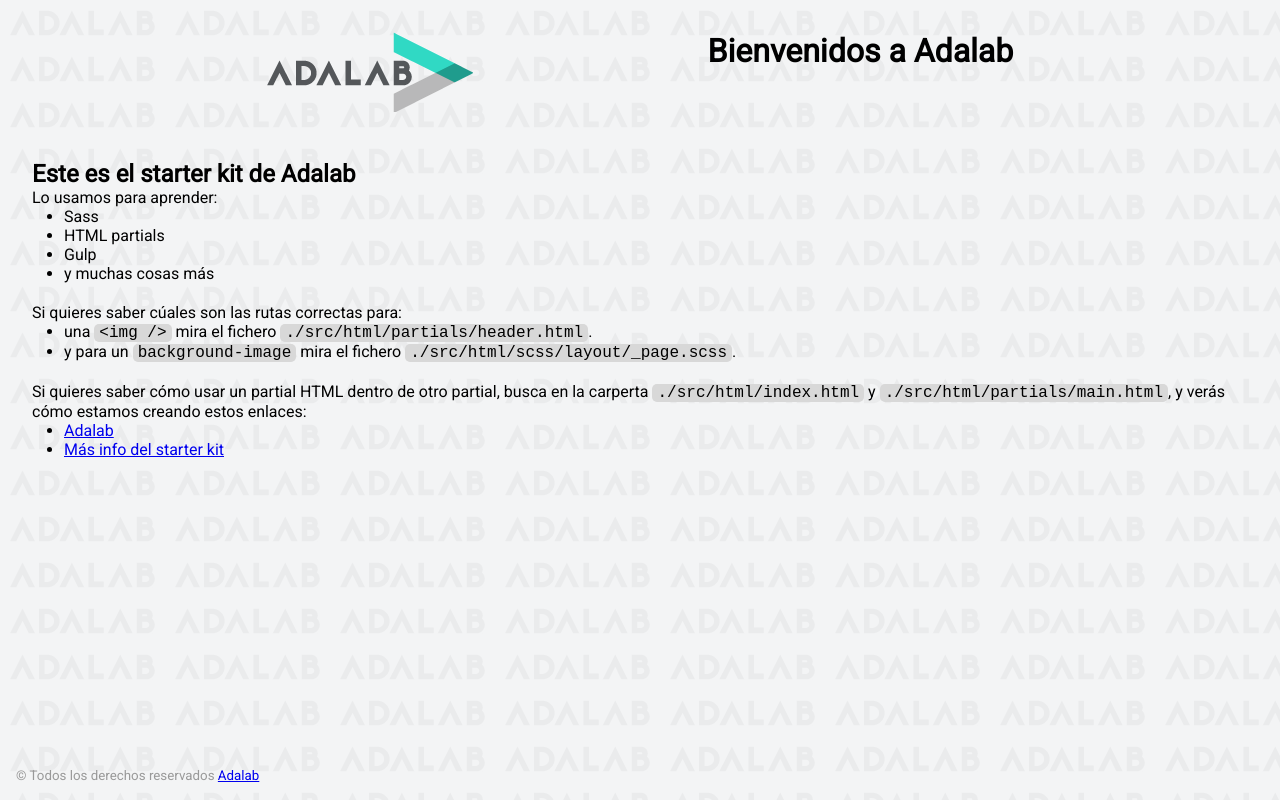
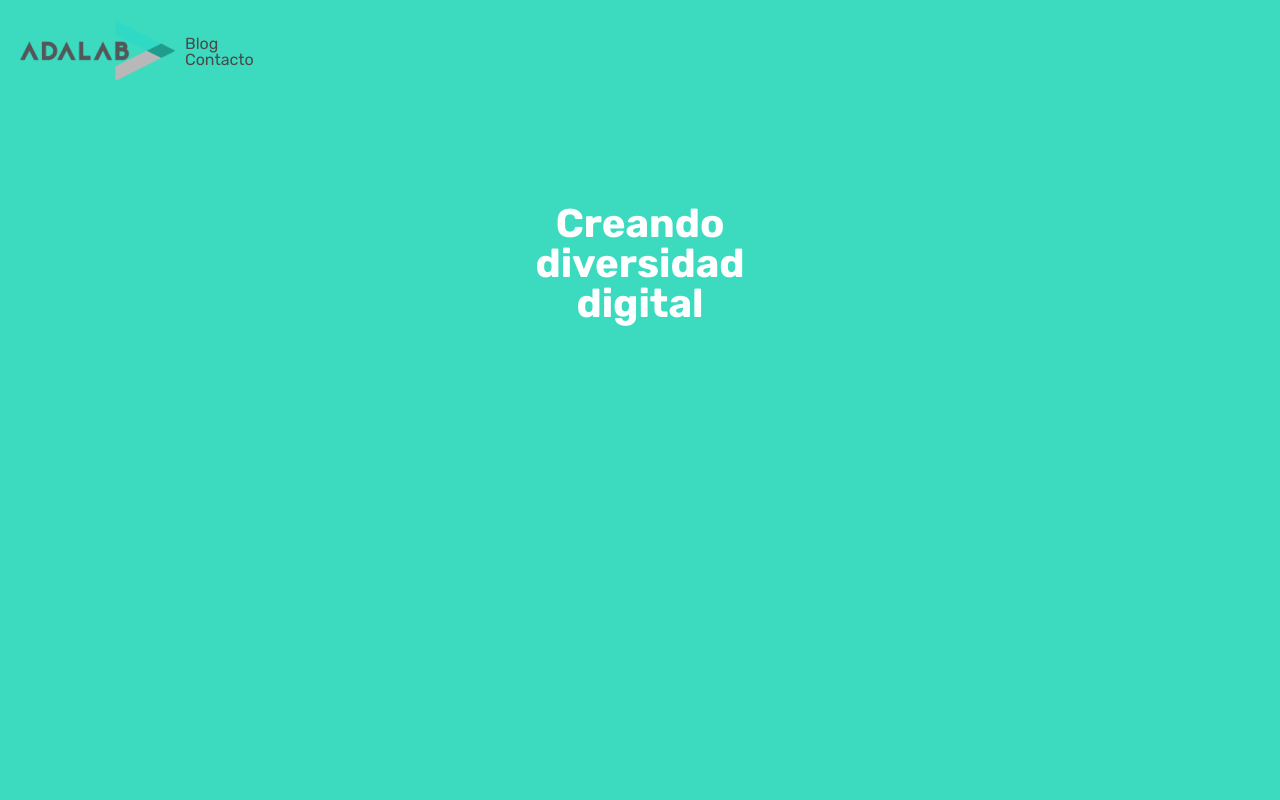
Before and after one commit to Adalab/modulo-1-evaluacion-intermedia-modehans, a website: page docs/index.html in a window 1280 px wide. Drawn offline with Linux system fonts and the light colour scheme.

Commit message:
Changed issues and renamed classes according to BEM

```diff
--- a/docs/index.html
+++ b/docs/index.html
@@ -1,68 +1,33 @@
 <!DOCTYPE html>
 <html lang="es">
-  <head>
-    <meta charset="UTF-8" />
-    <meta name="viewport" content="width=device-width, initial-scale=1" />
-    <title>Adalab Web Starter Kit</title>
-    <link href="https://fonts.googleapis.com/css?family=Roboto&display=swap" rel="stylesheet" />
-    <link rel="stylesheet" href="./assets/css/main.css" />
-    <link rel="icon" href="./assets/images/favicon.png" />
-  </head>
 
-  <body>
-    <div class="page">
-      <header class="page__header">
-        <img src="./assets/images/logo-adalab.png" alt="Adalab">
-        <h1>Bienvenidos a Adalab</h1>
-      </header>
+<head>
+  <meta charset="UTF-8">
+  <meta http-equiv="X-UA-Compatible" content="IE=edge">
+  <meta name="viewport" content="width=device-width, initial-scale=1.0">
+  <link rel="preconnect" href="https://fonts.gstatic.com">
+  <link href="https://fonts.googleapis.com/css2?
+family=Rubik:wght@400;700&display=swap" rel="stylesheet">
+  <link rel="stylesheet" href="./assets/css/main.css">
+  <title>Evaluación intermedia módulo 1</title>
+</head>
 
-      <main class="page__main">
-        <h2>Este es el starter kit de Adalab</h2>
-        <p>Lo usamos para aprender:</p>
-        <ul class="main__list">
-          <li>Sass</li>
-          <li>HTML partials</li>
-          <li>Gulp</li>
-          <li>y muchas cosas más</li>
-        </ul>
-        <p>Si quieres saber cúales son las rutas correctas para:</p>
-        <ul class="main__list">
-          <li>
-            una <code class="code">&lt;img /&gt;</code> mira el fichero
-            <code class="code">./src/html/partials/header.html</code>.
-          </li>
-          <li>
-            y para un <code class="code">background-image</code> mira el fichero
-            <code class="code">./src/html/scss/layout/_page.scss</code>.
-          </li>
-        </ul>
-        <p>
-          Si quieres saber cómo usar un partial HTML dentro de otro partial, busca en la carperta
-          <code class="code">./src/html/index.html</code> y
-          <code class="code">./src/html/partials/main.html</code>, y verás cómo estamos creando estos
-          enlaces:
-        </p>
-        <ul class="main__list">
-          <li>
-            <a class="link__adalab" href="https://adalab.es">Adalab</a>
+<body>
+  <header class="header">
+    <a class="header__logo" href="https://adalab.es/" target="_blank"> <img
+        src="./assets/images/adalab-logo-155x61.png " alt="Logo Adalab"></a>
 
-          </li>
-          <li>
-            <a class="" href="./more-info.html">Más info del starter kit</a>
+    <nav class=>
+      <ul class="menu">
+        <li><a class="menu__link" href="#">Blog</a></li>
+        <li><a class="menu__link" href="#">Contacto</a></li>
+      </ul>
+    </nav>
+  </header>
 
-          </li>
-        </ul>
-      </main>
+  <main class="main">
+    <h1 class="title"> Creando diversidad digital </h1>
+  </main>
+</body>
 
-      <footer class="page__footer">
-        <small>
-          &copy; Todos los derechos reservados
-          <a class="link__adalab" href="https://adalab.es">Adalab</a>
-
-        </small>
-      </footer>
-
-    </div>
-    <script src="./assets/js/main.js"></script>
-  </body>
 </html>
--- a/src/scss/components/_code.scss
+++ /dev/null
@@ -1,9 +0,0 @@
-// estilos para las etiquetas <code>
-// más info sobre la etiqueta code https://developer.mozilla.org/es/docs/Web/HTML/Elemento/code
-
-.code {
-  font-size: 16px;
-  background: #d8d8d8;
-  padding: 0 5px;
-  border-radius: 5px;
-}
--- a/src/scss/components/_links.scss
+++ /dev/null
@@ -1,9 +0,0 @@
-.link__adalab:hover {
-  background-color: #099d8d;
-  color: #fff;
-}
-
-.link__github:hover {
-  background-color: #CCC;
-  color: #000;
-}
--- a/src/scss/core/_variables.scss
+++ /dev/null
@@ -1,6 +0,0 @@
-// fonts
-$font-main: 'Roboto', sans-serif;
-
-// colors
-$color-bg: #f3f4f5;
-$color-secondary: #999;
--- a/src/scss/layout/_footer.scss
+++ /dev/null
@@ -1,8 +0,0 @@
-.page__footer {
-  position: fixed;
-  left: 0;
-  bottom: 0;
-  width: 100vw;
-  padding: 1rem;
-  color: $color-secondary;
-}
--- a/src/scss/layout/_header.scss
+++ /dev/null
@@ -1,5 +0,0 @@
-.page__header {
-  display: flex;
-  justify-content: space-evenly;
-  margin-bottom: 3rem;
-}
--- a/src/scss/layout/_page.scss
+++ /dev/null
@@ -1,7 +0,0 @@
-body {
-  padding: 2rem;
-  height: 100vh;
-  background-image: url('../images/bg-adalab.png');
-  background-color: $color-bg;
-  font-family: $font-main;
-}
--- a/src/scss/main.scss
+++ b/src/scss/main.scss
@@ -1,4 +1,4 @@
-@import "./core/reset";
+@import'./core/reset';
 
 :root {
   font-family: 'Rubik', sans-serif;
@@ -10,62 +10,67 @@
 }
 
 .header {
-  position: sticky;
+  width: 100vw;
+  background-color: var(--color-white);
+  position: fixed;
   top: 0;
-  display: flex;
+  display:flex;
   flex-direction: column;
   justify-content: center;
   align-items: center;
   gap: 10px;
-  margin-top: 10px;
-  margin-bottom: 13px;
-}
-
-.header .logo {
-  width: 155px;
-  margin-top: 10px;
+  padding-top: 10px;
+  padding-bottom: 13px;
+  &__logo {
+    width: 155px;
+    }
+  &__menu {
+    display: flex;
+    &__link {
+      color: var(--color-grey);
+      text-decoration: none;
+      font-size: 1.6rem;
+      text-transform: uppercase;
+      padding: 10px;
+    }
+  }
 }
 
 
-.navi .button {
-  border: none;
-  background-color: transparent;
-  padding: 0px 10px;
-
-}
-
-.navi .link {
-  color: var(--color-grey);
-  text-decoration: none;
-  font-size: 1.6rem;
-}
 
 .main {
   background-color: var(--color-blue);
   height: 100vh;
+  display: flex;
+  justify-content: center;
+  align-items: center;
+
 }
 
-.main .title {
+.main__title {
   font-size: 3.0rem;
   font-weight: bolder;
   color: var(--color-white);
   word-spacing: 100vw;
   text-align: center;
-  position: relative;
-  top: 33vh;
-  left: 50vw;
-  transform: translate(-50%, -50%);
-}
+  text-transform: capitalize;
+  }
+
 
 @media all and (min-width: 768px) {
   .header {
-    display: flex;
     flex-direction: row;
-    justify-content: space-between;
-    margin: 20px;
+ justify-content: space-between;
+ padding: 20px 0px;
+ &__logo{
+  padding-left: 30px;
+ }
+&__menu{
+  padding-right: 20px;
+}
   }
 
-  .main .title {
+  .main__title {
     font-size: 4.0rem;
   }
 }
```
Also changed, not shown: docs/more-info.html (deleted, +0 -37 lines), src/html/index.html (+8 -7 lines), src/html/more-info.html (deleted, +0 -26 lines), src/html/partials/footer.html (deleted, +0 -11 lines), src/html/partials/header.html (deleted, +0 -4 lines), src/html/partials/link.html (deleted, +0 -1 lines), src/html/partials/main.html (deleted, +0 -40 lines), README.md, docs/assets/css/main.css, docs/assets/images/adalab-logo-155x61.png (added), 1 other file.
